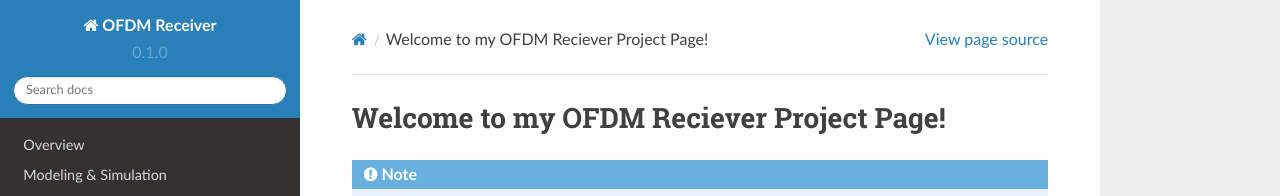
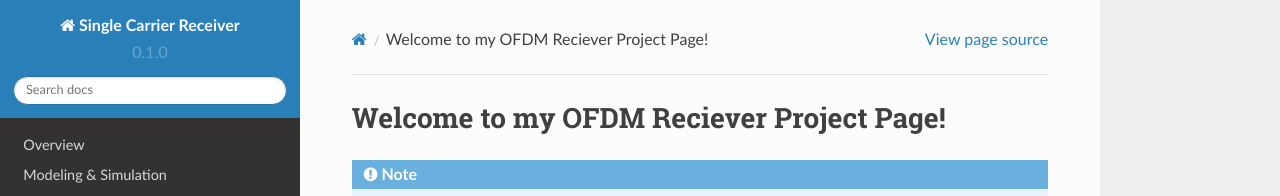
Before and after one commit to alikarb/OFDM-Recevier, a Sphinx documentation site: the page built from docs/source/index.rst, in a window 1280 px wide. Shown: the top 196 px of the page. Built offline with Sphinx 7.4.7 and the Read the Docs theme 2.0.0, drawn with Linux system fonts in a browser that asks for light colours; pages that are not in the unit, such as notebooks, are missing from menus.

Commit message:
changed project name

```diff
--- a/docs/source/conf.py
+++ b/docs/source/conf.py
@@ -2,7 +2,7 @@
 
 # -- Project information
 
-project = 'OFDM Receiver'
+project = 'Single Carrier Receiver'
 copyright = ''
 author = 'Ali Karbassi'
 
```
